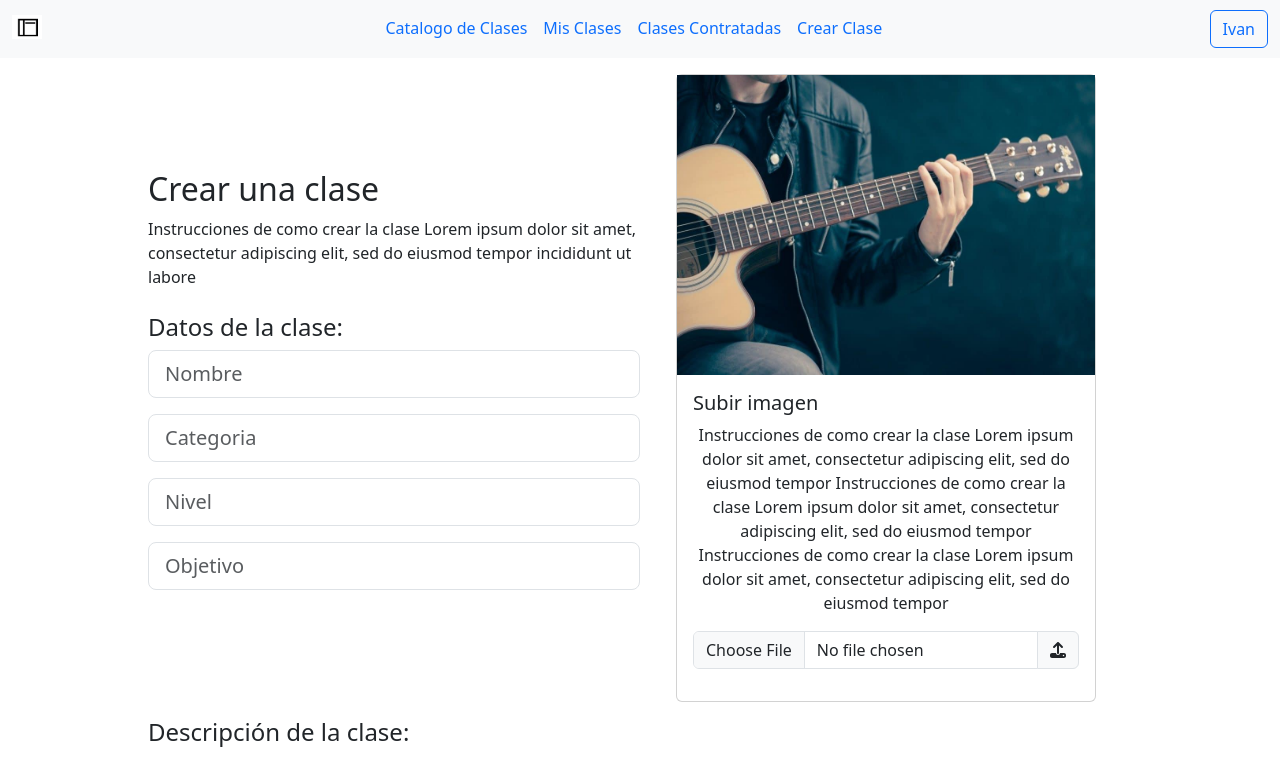
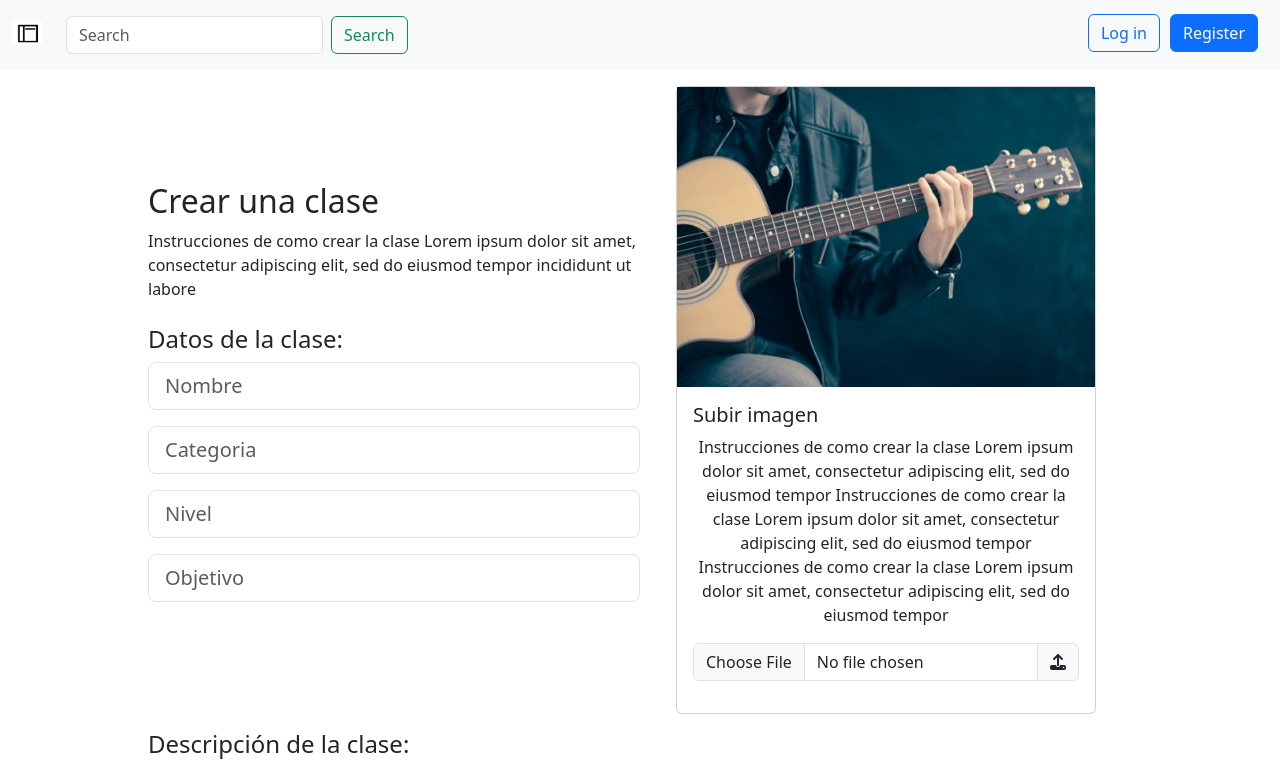
Before and after one commit to IARDGT/tpo-final-api-web, a React (Create React App) app: page /crear-clase in a window 1280 px wide. Shown: the top 761 px of the page. Built offline with nearby package versions, Linux system fonts and the light colour scheme.

Commit message:
agrego login funcional

```diff
--- /dev/null
+++ b/src/App.js
@@ -0,0 +1,44 @@
+import React from 'react';
+import {
+  BrowserRouter,
+  Routes,
+  Route,
+} from "react-router-dom";
+import { Home } from "./Pages/Home";
+import { Catalogo } from "./Pages/Catalogo";
+import { Login } from "./Pages/Login";
+import { Register } from "./Pages/Register";
+import { CrearClase } from './Pages/CrearClase';
+import { VerClase } from './Pages/VerClase';
+import { ContratarClase } from './Pages/ContratarClase';
+import { VerClaseContratada } from './Pages/VerClaseContratada';
+import { Footer } from './components/Footer';
+import { Navbar } from './components/Navbar';
+import { NavbarAuth } from './components/NavbarAuth';
+import { ListaClasesProfesor } from './Pages/ListaClasesProfesor';
+import { ListaClasesContratadas } from './Pages/ListaClasesContratadas';
+import { useAuth } from './components/AuthContext';
+
+
+export const App = () => {
+    const { auth } = useAuth();
+
+    return (
+        <BrowserRouter >
+            {auth ? <NavbarAuth /> : <Navbar />}
+            <Routes>
+                <Route path="/" element={<Home />} />
+                <Route path="catalogo" element={<Catalogo />} />
+                <Route path="login" element={<Login />} />
+                <Route path="register" element={<Register />} />
+                <Route path="crear-clase" element={<CrearClase />} />
+                <Route path="ver-clase" element={<VerClase />} />
+                <Route path="contratar-clase" element={<ContratarClase />} />
+                <Route path="ver-clase-contratada" element={<VerClaseContratada />} />
+                <Route path="mis-clases" element={<ListaClasesProfesor />} />
+                <Route path="lista-clases-contratada" element={<ListaClasesContratadas />} />
+            </Routes>
+            <Footer />
+        </BrowserRouter>
+    );
+}
--- a/src/Pages/ContratarClase.js
+++ b/src/Pages/ContratarClase.js
@@ -20,7 +20,7 @@ export const ContratarClase = () => {
                                 src={require('../assets/guitarra.jpg')}
                                 className="img-fluid"
                                 style={{ maxWidth: '100%', height: '20rem', objectFit: 'cover' }}
-                                alt="Imagen representativa de la clase a crear."
+                                alt="Imagen representativa de la clase a contratar."
                             />
 
                         </div>
--- a/src/Pages/CrearClase.js
+++ b/src/Pages/CrearClase.js
@@ -36,22 +36,22 @@ export const CrearClase = () => {
                             <h4 className="d-flex mt-4">Datos de la clase:</h4>
 
                             <div className="form-outline mb-3">
-                                <input type="email" id="formEmail" className="form-control form-control-lg"
+                                <input type="text" id="formEmail" className="form-control form-control-lg"
                                     placeholder="Nombre" />
                             </div>
 
                             <div className="form-outline mb-3">
-                                <input type="password" id="formPassword" className="form-control form-control-lg"
+                                <input type="text" id="formPassword" className="form-control form-control-lg"
                                     placeholder="Categoria" />
                             </div>
 
                             <div className="form-outline mb-3">
-                                <input type="password" id="formPassword" className="form-control form-control-lg"
+                                <input type="text" id="formPassword" className="form-control form-control-lg"
                                     placeholder="Nivel" />
                             </div>
 
                             <div className="form-outline mb-3">
-                                <input type="password" id="formPassword" className="form-control form-control-lg"
+                                <input type="text" id="formPassword" className="form-control form-control-lg"
                                     placeholder="Objetivo" />
                             </div>
 
@@ -107,7 +107,9 @@ export const CrearClase = () => {
                             </label>
                     </div>
                     <div className="col-6 d-grid gap-2 d-md-flex justify-content-md-end">
-                        <button className="btn btn-primary me-md-2" type="button">Crear Clase</button>
+                        <button className="btn btn-primary me-md-2" type="button"
+                            //disabled={isSubmitDisabled}
+                        >Crear Clase</button>
                     </div>
                 </div>
                 </div>
--- a/src/Pages/Login.js
+++ b/src/Pages/Login.js
@@ -1,21 +1,30 @@
 import { useState } from 'react';
+import { Link, useNavigate} from "react-router-dom";
+import { useAuth } from "../components/AuthContext";
 import './style/Login.css';
-
-import { conectarse } from "../helpers/login"
 
 export const Login = ({autenticado}) => {
 
   const [email, setEmail] = useState("");
   const [password, setPassword] = useState("");
-  const [login, setLogin] = useState(false);
+  const { setAuth, user } = useAuth();
+
+  const navigate = useNavigate();
 
   const handleSubmit = (e) => {
-    /* e.preventDefault();
-    alert([email]); */
     e.preventDefault();
-    conectarse(autenticado);
-    console.log(login);
+    const validCred = {
+      email: 'admin',
+      password: 'admin'
+    }
 
+    if ((email === validCred.email) && (password === validCred.password)) {
+      sessionStorage.setItem('auth-token', 'asd123');
+      setAuth(true);
+      navigate('/');
+    } else {
+      alert('Invalid Credentials. Please try again.');
+    }
   }
 
   return (
--- /dev/null
+++ b/src/components/AuthContext.js
@@ -0,0 +1,41 @@
+import { createContext, useContext, useEffect, useState } from 'react';
+
+const AuthContext = createContext({
+  auth: null,
+  setAuth: () => {},
+  user: null,
+});
+
+export const useAuth = () => useContext(AuthContext);
+
+const AuthProvider = ({ children }) => {
+  const [auth, setAuth] = useState(false);
+  const [user, setUser] = useState("null");
+
+  useEffect(() => {
+    const isAuth = async () => {
+      try {
+        if (sessionStorage.getItem('auth-token')) {
+          setAuth(true);
+          setUser("Admin");
+        }
+        else {
+          setAuth(false);
+          setUser(null);
+        }
+      } catch(error) {
+        setUser(null);
+      };
+    };
+
+    isAuth();
+  }, [auth]);
+
+  return (
+    <AuthContext.Provider value={{ auth, setAuth, user }}>
+      {children}
+    </AuthContext.Provider>
+  );
+};
+
+export default AuthProvider;
--- a/src/components/LogInRegisterBttn.js
+++ b/src/components/LogInRegisterBttn.js
@@ -1,14 +1,16 @@
 import React from 'react'
+import { Link } from "react-router-dom";
 
 export const LogInRegisterBtt = () => {
     return (
         <div className="d-flex flex-row mb-1" id="navbarSupportedContent">
-            <a href="/login">
+
+            <Link to='/login'>
                 <button type="button" className="btn btn-outline-primary">Log in</button>
-            </a>
-            <a href="/register">
+            </Link>
+            <Link to='/register'>
                 <button type="button" className="btn btn-primary" style={{ marginLeft: 10 + 'px', marginRight: 10 + 'px' }}>Register</button>
-            </a>
+            </Link>
 
         </div>
     )
--- a/src/components/Navbar.js
+++ b/src/components/Navbar.js
@@ -1,25 +1,9 @@
-import { useState } from 'react';
+import { useState, useEffect } from 'react';
+import { LogInRegisterBtt } from './LogInRegisterBttn';
+import { Search } from './Search';
 import 'bootstrap/dist/css/bootstrap.min.css'
-import { Search } from './Search';
-import { LogInRegisterBtt } from './LogInRegisterBttn';
-import { MenuBttn } from './MenuBttn';
-import { UserIcon } from './UserIcon';
 
 export const Navbar = () => {
-
-  const [auth, setAuth] = useState(true);
-
-
-
-  /*   const [anchorEl, setAnchorEl] = useState(null);
-
-    const handleMenu = (event) => {
-      setAnchorEl(event.currentTarget);
-    };
-
-    const handleClose = () => {
-      setAnchorEl(null);
-    }; */
 
   return (
     <nav className="navbar navbar-expand-lg bg-body-tertiary">
@@ -27,18 +11,8 @@ export const Navbar = () => {
         <a className="navbar-brand" href="/">
           <img src={require('../assets/logo.png')} alt="Logo" width="30" height="24" className="d-inline-block align-text-top"></img>
         </a>
-        {
-          !auth && <Search />
-        }
-        {
-          auth && <MenuBttn />
-        }
-        {
-          !auth && <LogInRegisterBtt />
-        }
-        {
-          auth && <UserIcon />
-        }
+        <Search />
+        <LogInRegisterBtt />
       </div>
     </nav>
   );
--- /dev/null
+++ b/src/components/NavbarAuth.js
@@ -0,0 +1,19 @@
+import { useState, useEffect } from 'react';
+import { MenuBttn } from './MenuBttn';
+import { UserIcon } from './UserIcon';
+import 'bootstrap/dist/css/bootstrap.min.css'
+
+export const NavbarAuth = () => {
+
+    return (
+        <nav className="navbar navbar-expand-lg bg-body-tertiary">
+            <div className="container-fluid">
+                <a className="navbar-brand" href="/">
+                    <img src={require('../assets/logo.png')} alt="Logo" width="30" height="24" className="d-inline-block align-text-top"></img>
+                </a>
+                <MenuBttn />
+                <UserIcon />
+            </div>
+        </nav>
+    );
+}
--- a/src/components/UserIcon.js
+++ b/src/components/UserIcon.js
@@ -1,8 +1,32 @@
+import { Link, useNavigate } from 'react-router-dom';
+import { useAuth } from "../components/AuthContext";
+
 export const UserIcon = () => {
 
-    const userName = 'Ivan';
+    const navigate = useNavigate();
+    const { setAuth, user } = useAuth();
+    const userName = 'Profe';
+
+
+    const handleLogout = () => {
+        sessionStorage.clear();
+        setAuth(false);
+        navigate('/');
+    }
 
     return (
-        <button type="button" className="btn btn-outline-primary">{userName}</button>
+        <div className="d-flex flex-row mb-1" id="navbarSupportedContent">
+
+            <Link to='/'>
+                <button type="button" className="btn btn-primary">{userName}</button>
+            </Link>
+            <button
+                type="button"
+                className="btn btn-outline-primary"
+                style={{ marginLeft: 10 + 'px', marginRight: 10 + 'px' }}
+                onClick={(e) => handleLogout(e)}
+            >Logout</button>
+        </div>
+
     )
 }
--- a/src/index.js
+++ b/src/index.js
@@ -1,54 +1,13 @@
-/* import React from 'react';
+import React from 'react';
 import ReactDOM from 'react-dom/client';
-import App from './App';
+import { App } from './App';
+import AuthProvider from "./components/AuthContext";
 
 const root = ReactDOM.createRoot(document.getElementById('root'));
 root.render(
   <React.StrictMode>
-    <App />
-  </React.StrictMode>
-); */
-
-
-import React from 'react';
-import ReactDOM from 'react-dom/client';
-import {
-  BrowserRouter,
-  Routes,
-  Route,
-} from "react-router-dom";
-import { Home } from "./Pages/Home";
-import { Catalogo } from "./Pages/Catalogo";
-import { Login } from "./Pages/Login";
-import { Register } from "./Pages/Register";
-import { CrearClase } from './Pages/CrearClase';
-import { VerClase } from './Pages/VerClase';
-import { ContratarClase } from './Pages/ContratarClase';
-import { VerClaseContratada } from './Pages/VerClaseContratada';
-import { Footer } from './components/Footer';
-import { ListaClasesProfesor } from './Pages/ListaClasesProfesor';
-import { ListaClasesContratadas } from './Pages/ListaClasesContratadas';
-import { Navbar } from "./components/Navbar"
-
-
-const root = ReactDOM.createRoot(document.getElementById('root'));
-root.render(
-  <React.StrictMode>
-    <BrowserRouter >
-      <Navbar />
-      <Routes>
-        <Route path="/" element={<Home />} />
-        <Route path="catalogo" element={<Catalogo />} />
-        <Route path="login" element={<Login />} />
-        <Route path="register" element={<Register />} />
-        <Route path="crear-clase" element={<CrearClase />} />
-        <Route path="ver-clase" element={<VerClase />} />
-        <Route path="contratar-clase" element={<ContratarClase />} />
-        <Route path="ver-clase-contratada" element={<VerClaseContratada />} />
-        <Route path="mis-clases" element={<ListaClasesProfesor />} />
-        <Route path="lista-clases-contratada" element={<ListaClasesContratadas />} />
-      </Routes>
-      <Footer />
-    </BrowserRouter>
+    <AuthProvider>
+      <App />
+    </AuthProvider>
   </React.StrictMode>
 );
```
